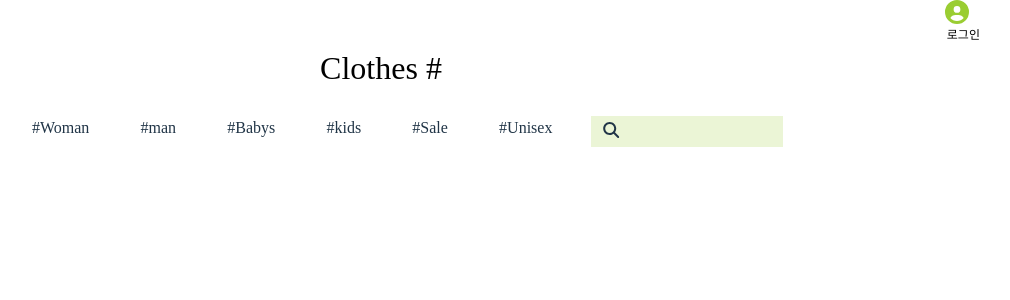
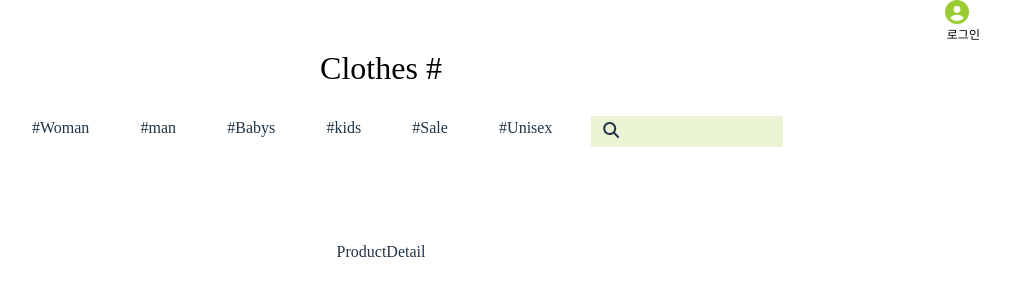
Before and after one commit to roseraph502on/shoppingMall, a React (Vite) app: page /productDetail in a window 1280 px wide. Shown: the top 300 px of the page, without its empty margins (259-1269 px from the left). Built offline with nearby package versions, Linux system fonts and the light colour scheme; a web font is replaced by a local one.

Commit message:
쇼핑몰 1~5

```diff
--- a/src/page/ProductDetail.jsx
+++ b/src/page/ProductDetail.jsx
@@ -3,7 +3,7 @@ import React from 'react'
 const ProductDetail = () => {
   return (
     <div>
-
+      ProductDetail
     </div>
   )
 }
```
